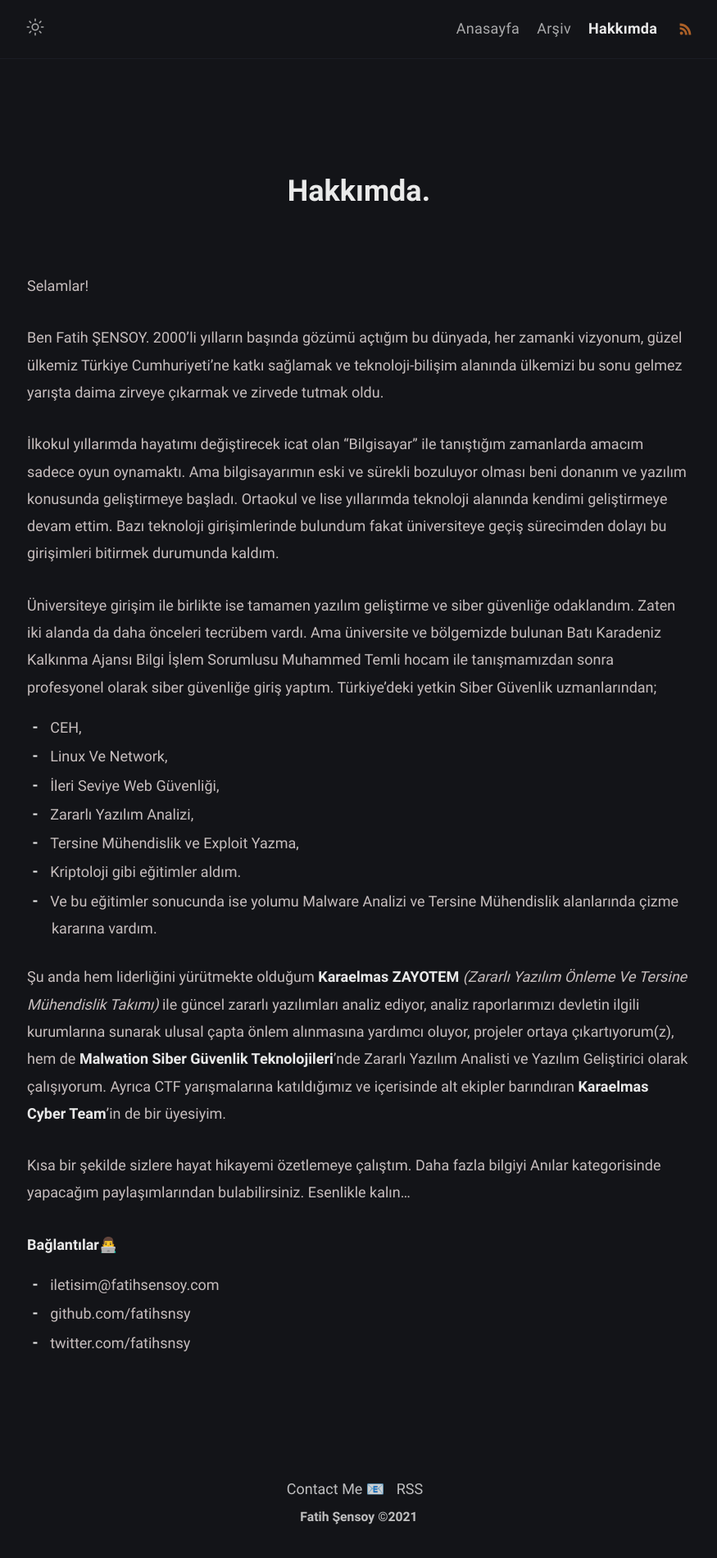
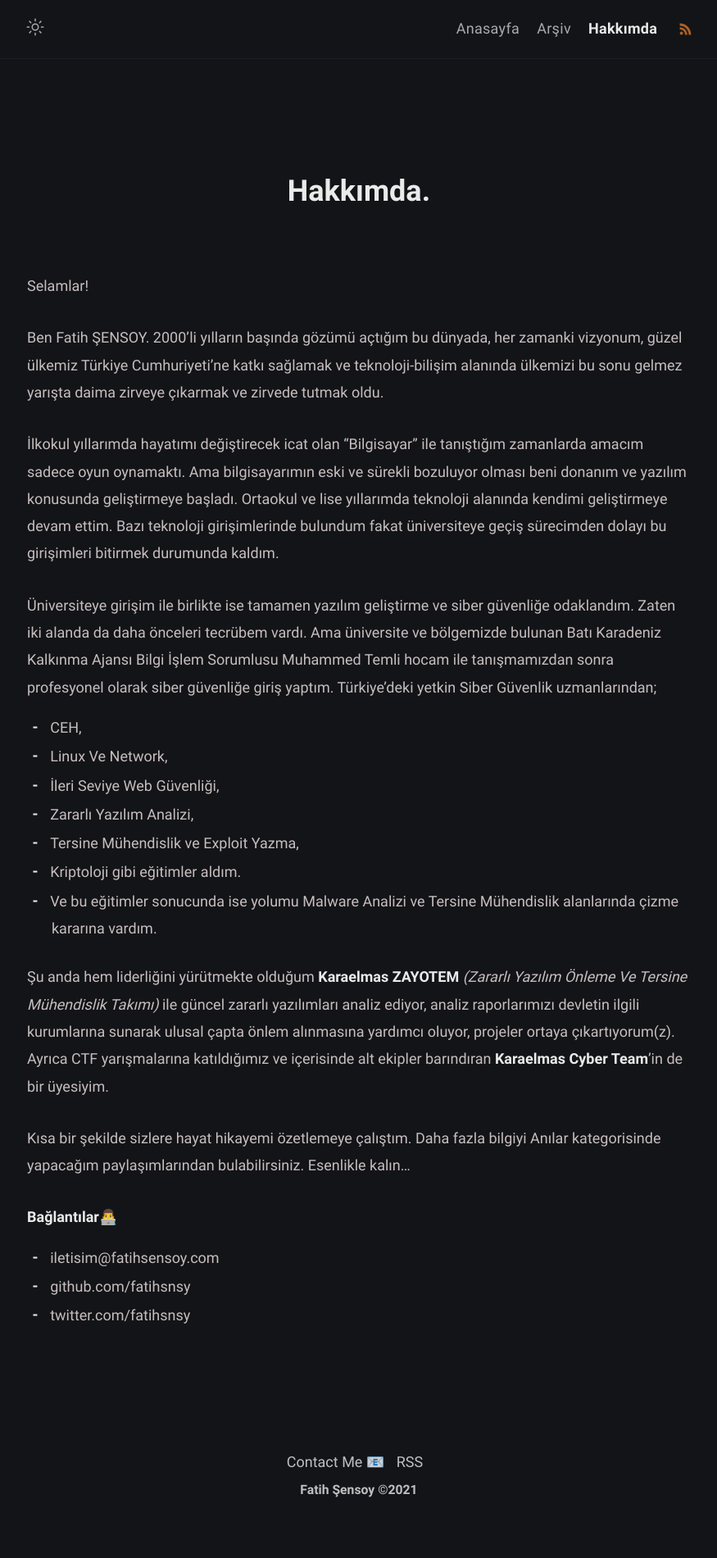
Before and after one commit to fatihsnsy/fatihsnsy.github.io, a Jekyll site: the page built from about.md, in a window 1280 px wide. Shown: the whole page at 82% size, without its empty margins (202-1077 px from the left). Built offline with Jekyll 4.4.1, drawn with Linux system fonts in a browser that asks for light colours; after the commit the page ends 1868 px from its top, so only the background shows below that.

Commit message:
Update about.md

```diff
--- a/about.md
+++ b/about.md
@@ -22,7 +22,7 @@ Ben Fatih ŞENSOY. 2000'li yılların başında gözümü açtığım bu dünyad
 - Kriptoloji  gibi eğitimler aldım.
 - Ve bu eğitimler sonucunda ise yolumu Malware Analizi ve Tersine Mühendislik alanlarında çizme kararına vardım.
 
-Şu anda hem liderliğini yürütmekte olduğum **Karaelmas ZAYOTEM** *(Zararlı Yazılım Önleme Ve Tersine Mühendislik Takımı)* ile güncel zararlı yazılımları analiz ediyor, analiz raporlarımızı devletin ilgili kurumlarına sunarak ulusal çapta önlem alınmasına yardımcı oluyor, projeler ortaya çıkartıyorum(z), hem de **Malwation Siber Güvenlik Teknolojileri**’nde Zararlı Yazılım Analisti ve Yazılım Geliştirici olarak çalışıyorum. Ayrıca CTF yarışmalarına katıldığımız ve içerisinde alt ekipler barındıran **Karaelmas Cyber Team**’in de bir üyesiyim.
+Şu anda hem liderliğini yürütmekte olduğum **Karaelmas ZAYOTEM** *(Zararlı Yazılım Önleme Ve Tersine Mühendislik Takımı)* ile güncel zararlı yazılımları analiz ediyor, analiz raporlarımızı devletin ilgili kurumlarına sunarak ulusal çapta önlem alınmasına yardımcı oluyor, projeler ortaya çıkartıyorum(z). Ayrıca CTF yarışmalarına katıldığımız ve içerisinde alt ekipler barındıran **Karaelmas Cyber Team**’in de bir üyesiyim.
 
 Kısa bir şekilde sizlere hayat hikayemi özetlemeye çalıştım. Daha fazla bilgiyi Anılar kategorisinde yapacağım paylaşımlarından bulabilirsiniz. Esenlikle kalın…
 
```
